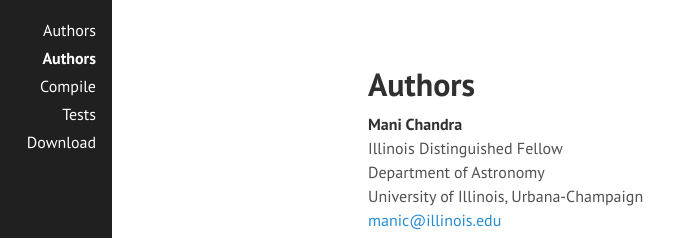
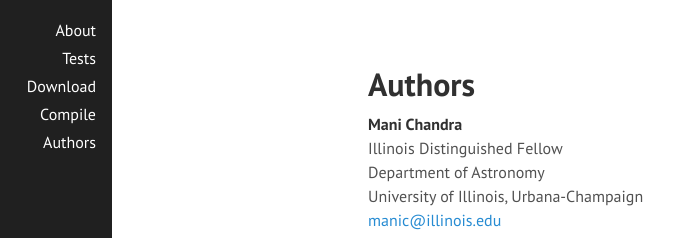
Before and after one commit to AFD-Illinois/grim, a Jekyll site: the page built from authors.md, in a window 1280 px wide. Shown: the top 238 px of the page, without its empty margins (0-678 px from the left). Built offline with Jekyll 4.4.1, drawn with Linux system fonts in a browser that asks for light colours.

Commit message:
Manual ordering in the sidebar.

```diff
--- a/_includes/sidebar.html
+++ b/_includes/sidebar.html
@@ -2,14 +2,14 @@
   <div class="container">
 
     <nav class="sidebar-nav">
-      <a class="sidebar-nav-item{% if page.url == site.baseurl %} active{% endif %}" href="{{ site.baseurl }}">{{ page.title }}</a>
+      {% comment %}
 
-      {% comment %}
+      <a class="sidebar-nav-item{% if page.url == site.baseurl %} active{% endif %}" href="{{ site.baseurl }}">Home</a>
+
 
         The code below dynamically generates a sidebar nav of pages with
         `layout: page` in the front-matter. See readme for usage.
 
-      {% endcomment %}
 
       {% assign pages_list = site.pages %}
       {% for node in pages_list %}
@@ -20,8 +20,13 @@
         {% endif %}
       {% endfor %}
 
+      {% endcomment %}
 
+      <a class="sidebar-nav-item" href="/">About</a>
+      <a class="sidebar-nav-item" href="{{ site.baseurl }}/tests">Tests</a>
       <a class="sidebar-nav-item" href="https://github.com/afd-illinois/grim">Download</a>
+      <a class="sidebar-nav-item" href="{{ site.baseurl }}/compile">Compile</a>
+      <a class="sidebar-nav-item" href="{{ site.baseurl }}/authors">Authors</a>
     </nav>
 
   </div>
```
